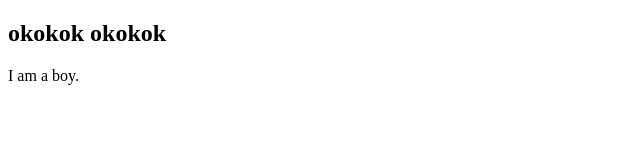
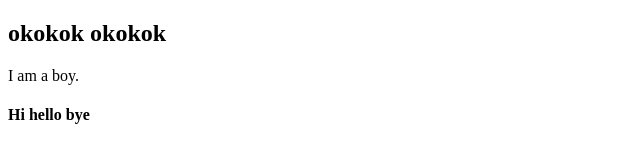
Before and after one commit to Rhythm1950/shahriarsite1, a plain HTML site: page index.html in a window 1280 px wide. Shown: the whole page, without its empty margins (0-640 px from the left). Drawn offline with Linux system fonts and the light colour scheme.

Commit message:
added commit

```diff
--- a/index.html
+++ b/index.html
@@ -8,5 +8,6 @@
 <body>
     <h2>okokok okokok</h2>
     <p>I am a boy.</p>
+    <h4>Hi hello bye</h4>
 </body>
 </html>
```
